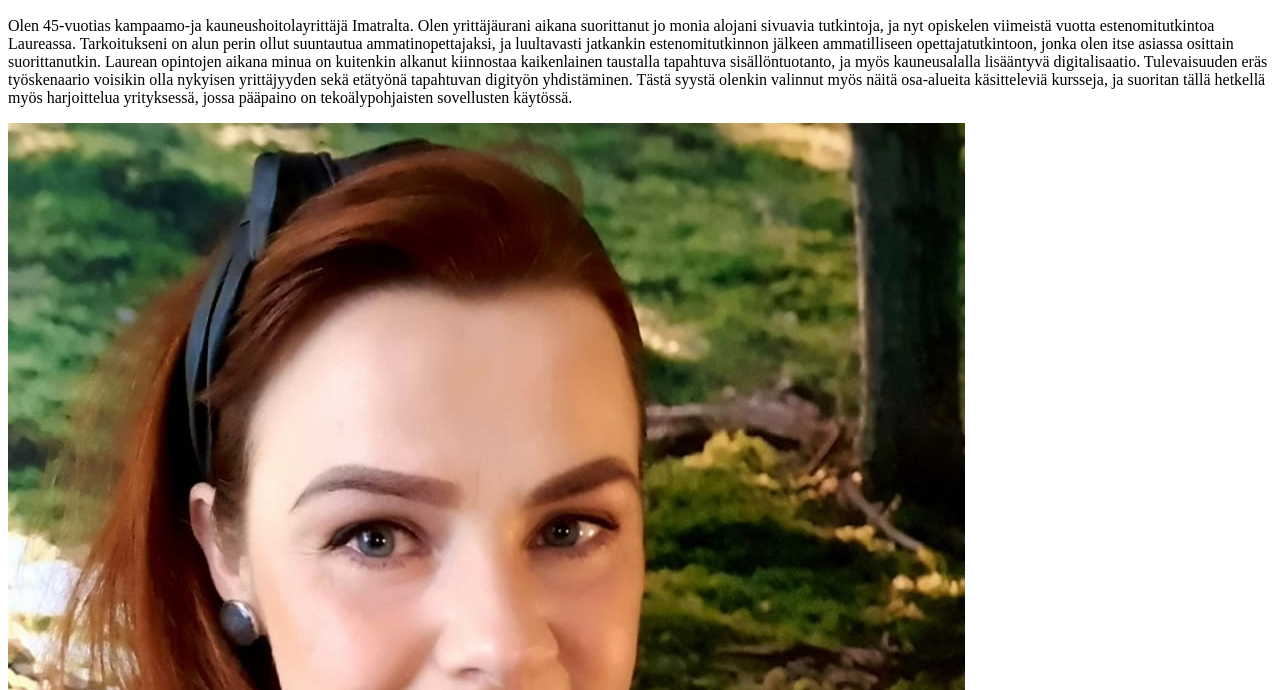
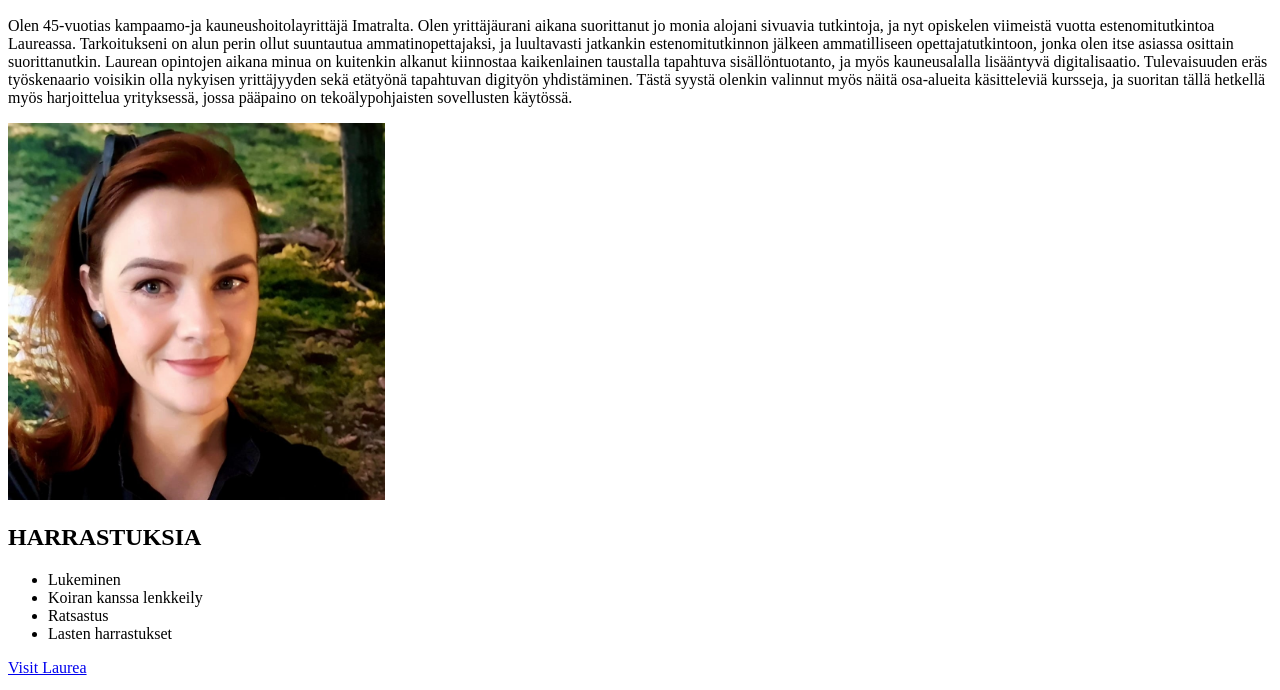
Before and after one commit to Teekku/WEBSIVUSTON_KEHITTAMINEN_LAUREA, a plain HTML site: page WS01_HTML/index.html in a window 1280 px wide. Shown: the part 110-800 px from the top of the page. Drawn offline with Linux system fonts and the light colour scheme.

Commit message:
muutettu kuvan kokoa

```diff
--- a/WS01_HTML/index.html
+++ b/WS01_HTML/index.html
@@ -21,7 +21,7 @@
             pääpaino on tekoälypohjaisten sovellusten käytössä.
 
         </p>
-    <img src="./images/tea.jpg" alt="Kuva sivulla esitellystä henkilöstä">
+    <img src="./images/tea.jpg" width="377" height="377" alt="Kuva sivulla esitellystä henkilöstä">
 
     <h2>HARRASTUKSIA</h2>
     <ul>
```
